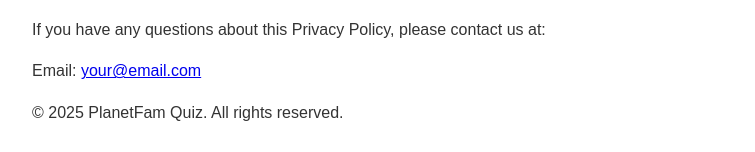
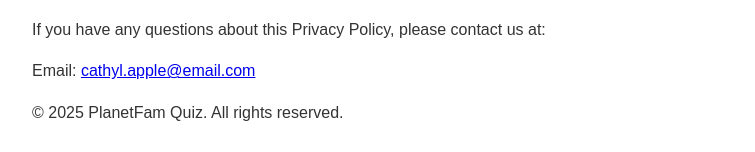
Before and after one commit to pscientist/planetfam-quiz, a website: page privacy_policy.html in a window 1280 px wide. Shown: the part 655-807 px from the top of the page, without its empty margins (258-1013 px from the left). Drawn offline with Linux system fonts and the light colour scheme.

Commit message:
Update privacy_policy.html emails

```diff
--- a/privacy_policy.html
+++ b/privacy_policy.html
@@ -36,7 +36,7 @@
 
   <h2>Contact Us</h2>
   <p>If you have any questions about this Privacy Policy, please contact us at:</p>
-  <p>Email: <a href="mailto:your@email.com">your@email.com</a></p>
+  <p>Email: <a href="mailto:cathyl.apple@email.com">cathyl.apple@email.com</a></p>
 
   <p>© 2025 PlanetFam Quiz. All rights reserved.</p>
 </body>
```
